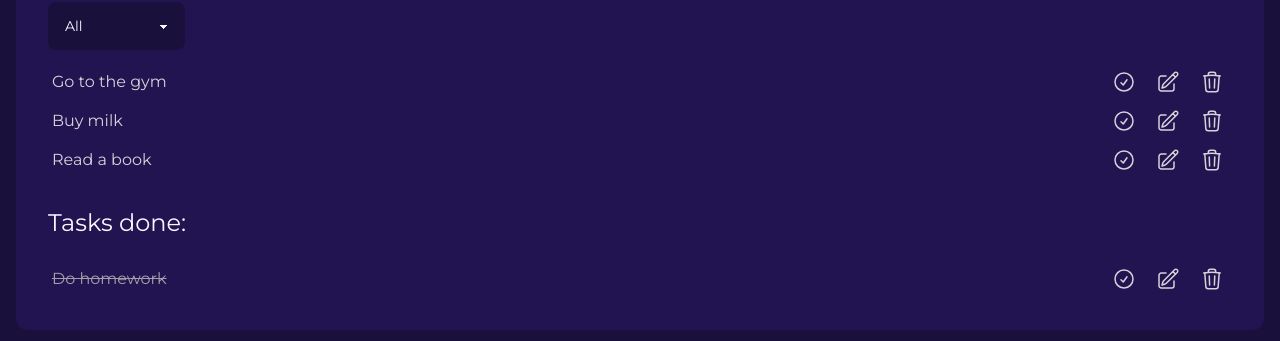
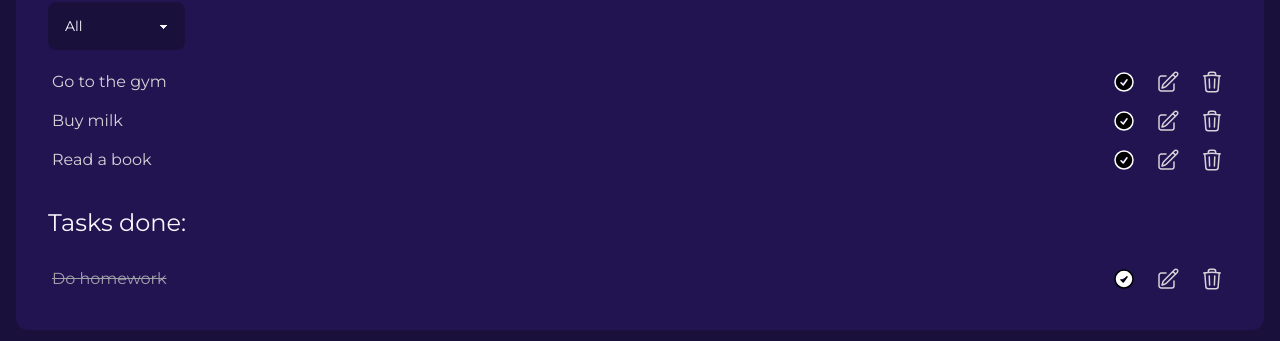
Before and after one commit to Rudy-Code/to-do-list, a website with bundled scripts: page dist/index.html in a window 1280 px wide. Shown: the part 523-864 px from the top of the page. Built offline with nearby package versions, Linux system fonts and the light colour scheme.

Commit message:
added icon done task hover animation

```diff
--- a/src/app.ts
+++ b/src/app.ts
@@ -55,7 +55,16 @@ document.addEventListener('DOMContentLoaded', () => {
 		taskList.innerHTML = ''
 		doneTaskList.innerHTML = ''
 
+
+
 		tasks.forEach((task, index) => {
+			let svgDoneClass
+
+				task.done ? svgDoneClass = 'transition-[fill] fill-white stroke-black hover:fill-black hover:stroke-white' :
+				svgDoneClass = 'transition-[fill] fill-black stroke-white hover:fill-white hover:stroke-black'
+
+
+
 			const li = document.createElement('li')
 			li.innerHTML = `
 			<span style="word-break: break-all"> ${task.name}</span>
@@ -64,7 +73,7 @@ document.addEventListener('DOMContentLoaded', () => {
 
 				<div class="hidden space-y-2 md:block">
 					<button class="btn-done-task px-2">
-						<svg xmlns="http://www.w3.org/2000/svg" fill="none" viewBox="0 0 24 24" stroke-width="1.5" 				stroke="currentColor" class="w-6 h-6">
+						<svg xmlns="http://www.w3.org/2000/svg" fill="none" viewBox="0 0 24 24" stroke-width="1.5" 				stroke="currentColor" class="w-6 h-6 ${svgDoneClass}">
 							<path stroke-linecap="round" stroke-linejoin="round" d="M9 12.75L11.25 15 15 9.75M21 12a9 9 0 11-18 0 9 9 0 0118 0z" />
 		  				</svg>
 
```
Also changed, not shown: dist/app.js, dist/index.html, dist/style.css.
